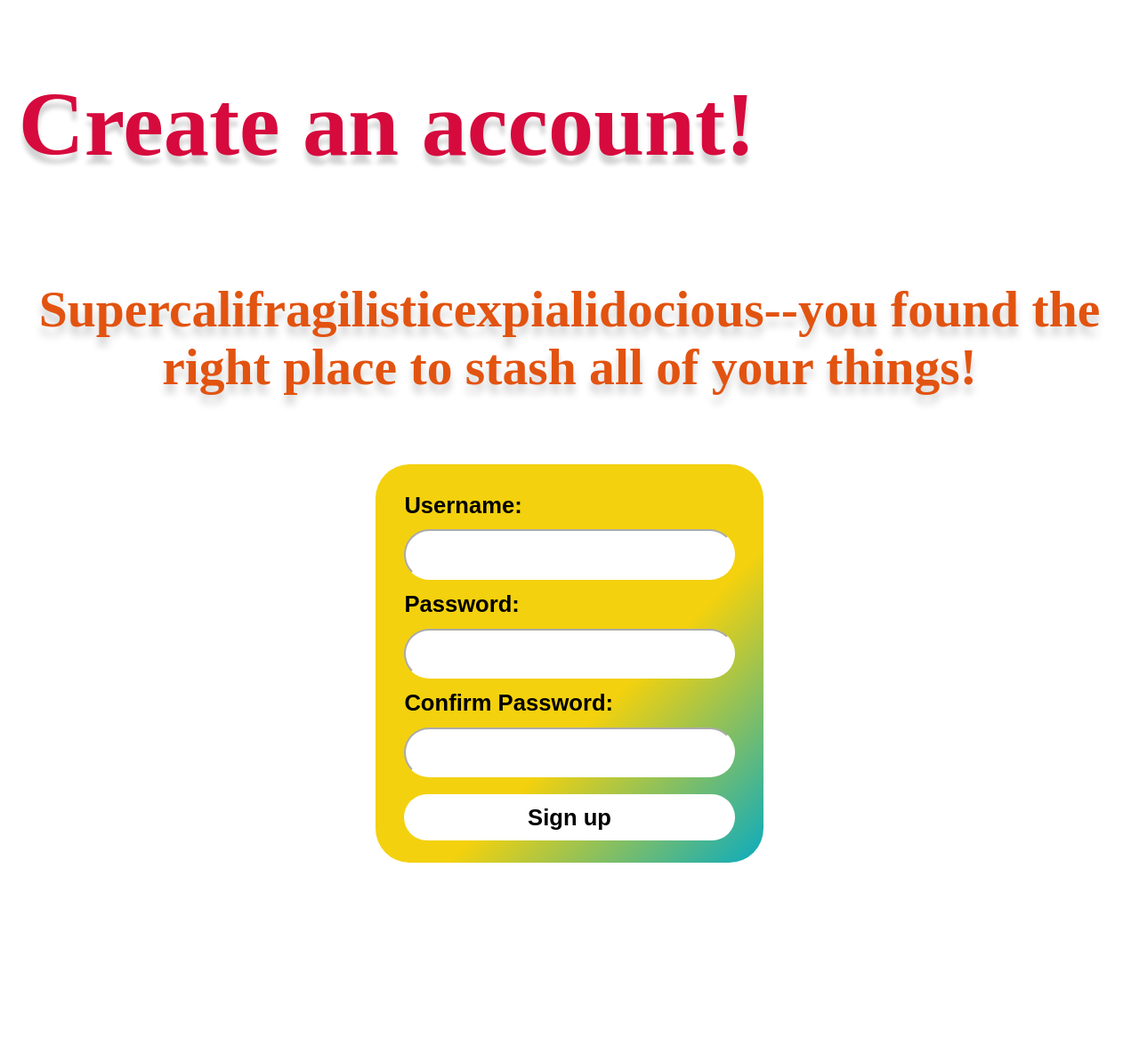
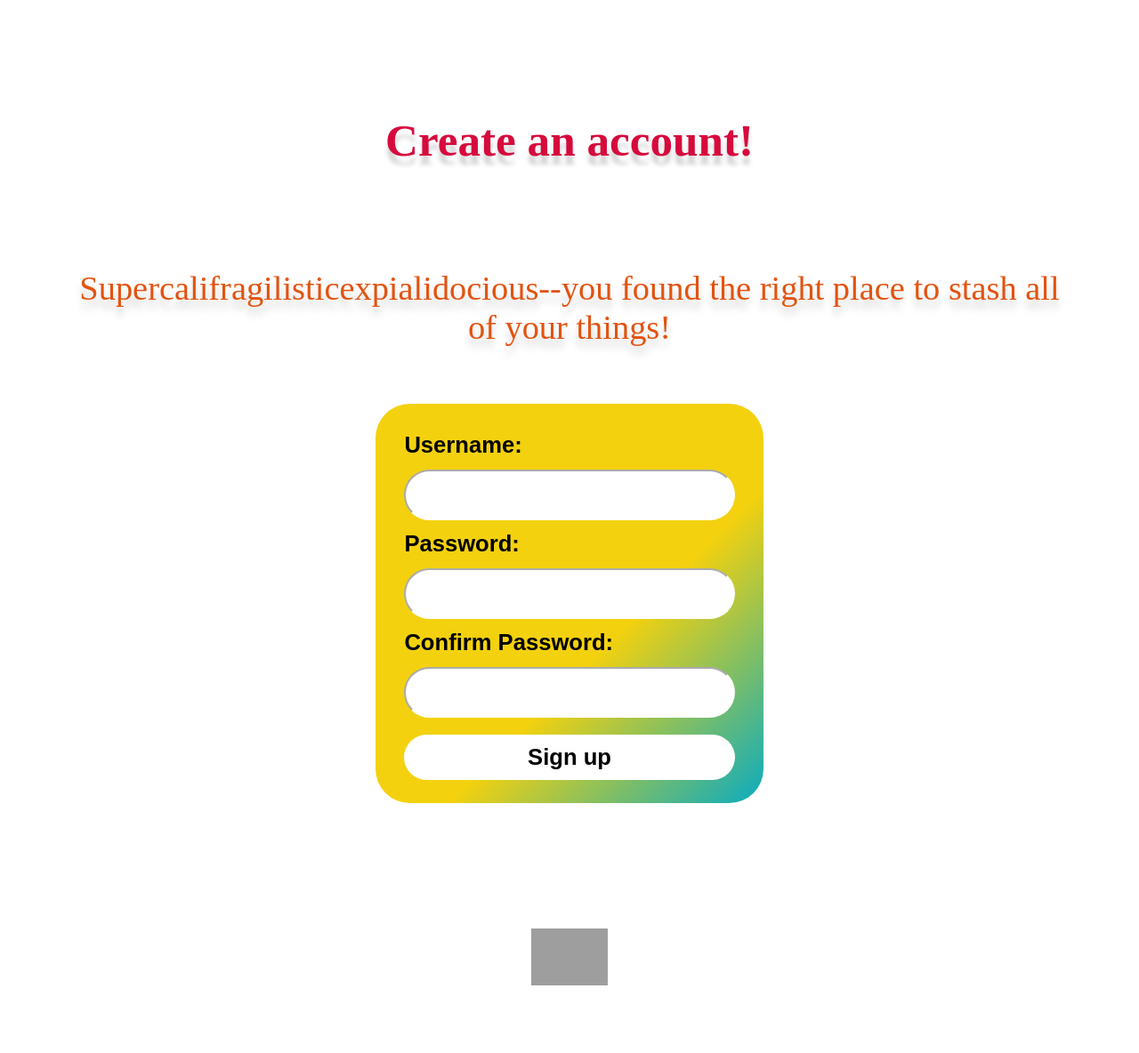
Before and after one commit to Alicia-Brandewie/poppinss_bag, a Node server app: page /auth/sign-up in a window 1280 px wide. Shown: the whole page at 89% size. Before the commit the page ends 970 px from the top, so only its background shows below. Run offline with Node 20, Linux system fonts and the light colour scheme; some libraries are stand-ins or nearby versions; some web fonts are replaced; grey boxes are pictures that could not be loaded.

Commit message:
hover on external buttons updated

```diff
--- a/public/stylesheets/style.css
+++ b/public/stylesheets/style.css
@@ -18,6 +18,16 @@ body {
   justify-content: space-between;
   align-items: center;
   margin: 5vw;
+}
+
+.logo-external {
+  display: flex;
+  flex-direction: column;
+  align-items: center;
+  justify-content: space-between;
+  height: 5vw;
+  margin: 10vw 0 1vw 0;
+  align-items: flex-end;
 }
 
 .main-header {
@@ -51,7 +61,9 @@ body {
 #in:hover,
 #up:hover,
 #edit:hover {
+  background-image: linear-gradient(135deg, rgb(243, 209, 14)5%, #0aabc0);
   background-color: #0aabc0;
+  background-position: 0 100%;
 }
 
 #in:active,
@@ -69,7 +81,7 @@ body {
   width: 10em;
   text-align: center;
   margin: 3vw;
-  background-color: #f3d10e;
+  background-color: rgb(243, 209, 14);
   border: none;
   justify-content: space-between;
   font-weight: bold;
@@ -97,7 +109,7 @@ form {
   display: flex;
   flex-direction: column;
   width: 30vw;
-  background-image: linear-gradient( 135deg, rgb(243, 209, 14)60%, #0aabc0);
+  background-image: linear-gradient(135deg, rgb(243, 209, 14)60%, #0aabc0);
   justify-content: space-evenly;
   padding: 02vw 2vw;
   border-radius: 3vw;
@@ -122,7 +134,7 @@ input {
 
 select {
   width: 100%;
-    font-size: 1.8vw;
+  font-size: 1.8vw;
   padding: 1vw;
   border: none;
   border-radius: 1vw;
@@ -159,6 +171,7 @@ select {
   align-self: center;
   margin: 1vw 0 0 0;
 }
+
 /* -------------------- items_display-catalog, events_calendar, allUsers_index --------------------*/
 
 .views-header {
@@ -231,7 +244,7 @@ select {
   display: flex;
   flex-direction: column;
   width: 30vw;
-  background-image: linear-gradient( 135deg, rgb(243, 209, 14)60%, #0aabc0);
+  background-image: linear-gradient(135deg, rgb(243, 209, 14)60%, #0aabc0);
   justify-content: space-evenly;
   padding: 02vw 2vw;
   border-radius: 3vw;
--- a/views/auth/sign-up.ejs
+++ b/views/auth/sign-up.ejs
@@ -9,17 +9,15 @@
 </head>
 
 <body>
-  <div class="text-container">
+  <div class="index-container">
 
     <div class="main-header">
-      <h1>Create an account!</h1>
+      <p>Create an account!</p>
     </div>
 
     <div class="sub-header">
-      <h2>Supercalifragilisticexpialidocious--you found the right place to stash all of your things!</h2>
+      <p>Supercalifragilisticexpialidocious--you found the right place to stash all of your things!</p>
     </div>
-
-    <div class="index-container">
 
     <form class="form" action="/auth/sign-up" method="post">
       <label for="username">Username:</label>
@@ -30,7 +28,11 @@
       <input type="password" name="confirmPassword" id="confirmPassword" />
       <button class="form-button" type="submit">Sign up</button>
     </form>
-    </div>
+
+    <a href="/"><img class="logo-external"
+        src="https://raw.githubusercontent.com/Alicia-Brandewie/poppinss_bag/refs/heads/main/logo.jpg"
+        alt="Poppins's Bag logo: handbag shape made of red, orange, yellow horizontal stripes with a small teal bowtie">
+    </a>
 
   </div>
 </body>
```
Also changed, not shown: public/stylesheets/partials.css (+20 -2 lines), views/auth/sign-in.ejs (+6 -1 lines), views/index.ejs (+7 -1 lines), views/partials/_navbar.ejs (+7 -1 lines). Lines whose indentation alone changed are shown as unchanged.
